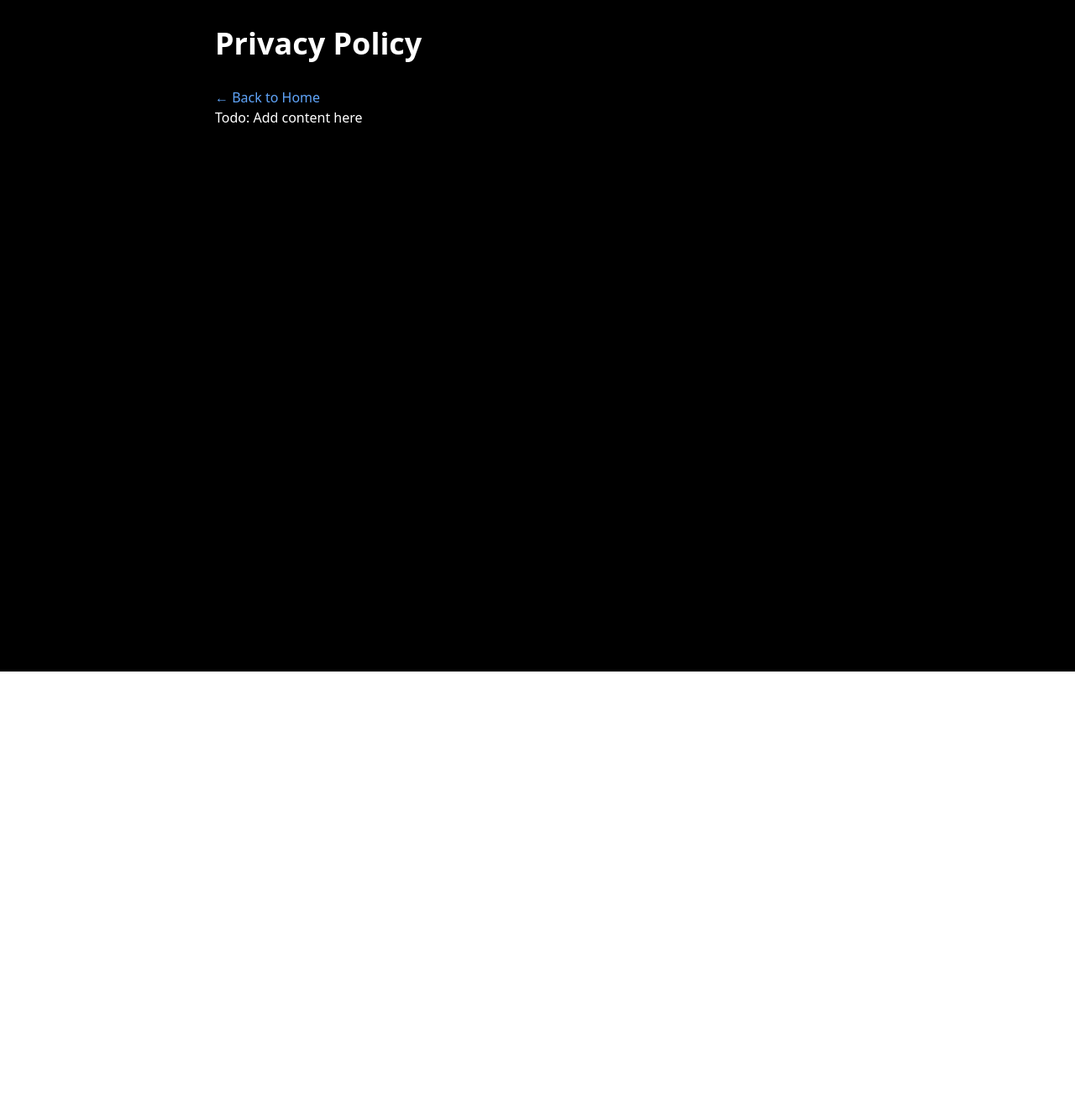
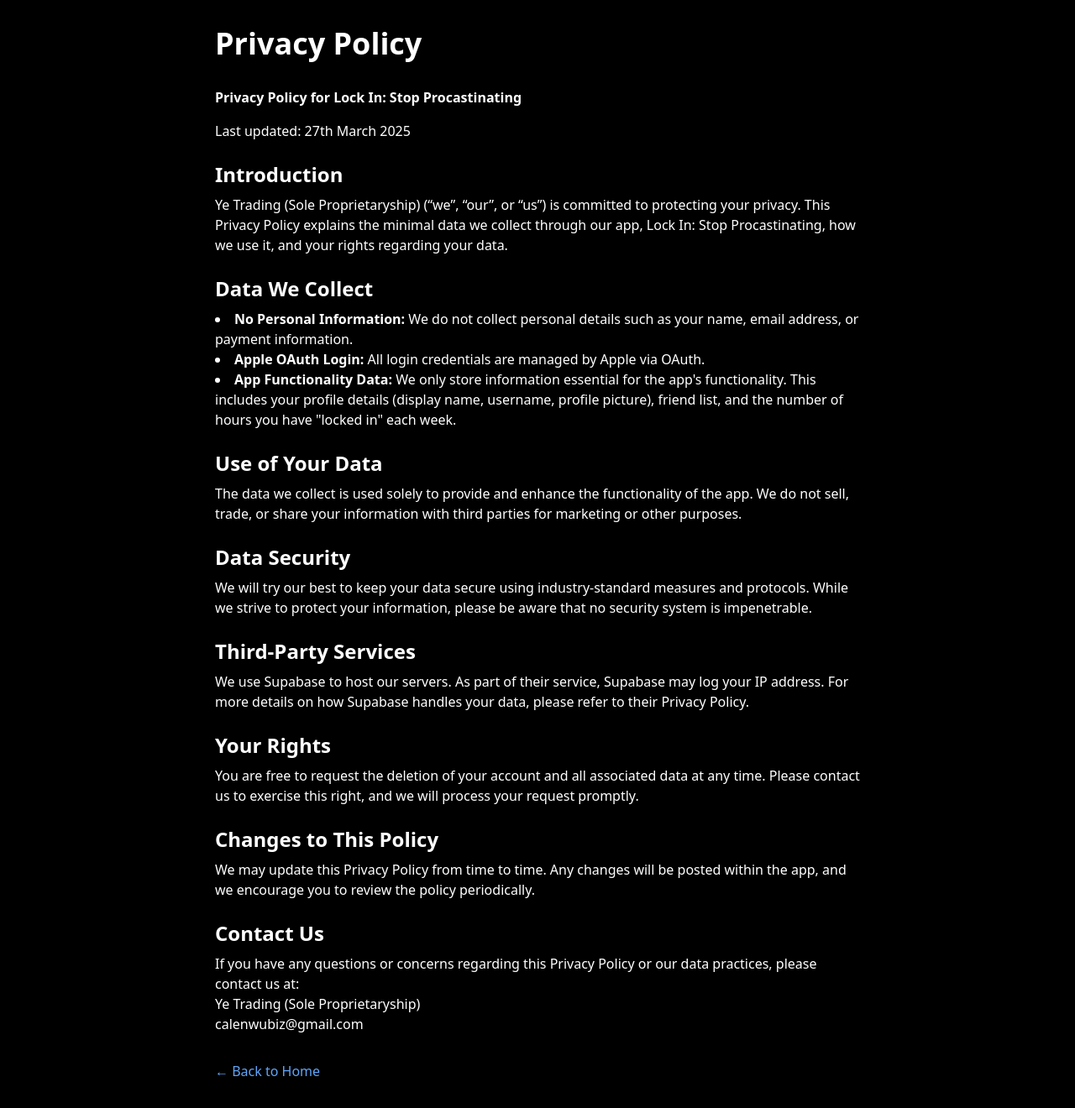
Before and after one commit to calenwu/lockin_page, a React (Vite) app: page /privacy-policy in a window 1280 px wide. Shown: the whole page at 84% size. Before the commit the page ends 800 px from the top, so only its background shows below. Built offline with nearby package versions, Linux system fonts and the light colour scheme.

Commit message:
tos, privacy

```diff
--- a/src/pages/PrivacyPolicy.tsx
+++ b/src/pages/PrivacyPolicy.tsx
@@ -7,13 +7,86 @@ export default function PrivacyPolicy() {
       <div className='max-w-3xl mx-auto'>
         <h1 className='text-4xl font-bold mb-8'>Privacy Policy</h1>
 
-        {/* Content will be added later */}
+        <p className='mb-4 font-bold'>
+          Privacy Policy for Lock In: Stop Procastinating
+        </p>
+        <p className='mb-4'>Last updated: 27th March 2025</p>
+
+        <h2 className='text-2xl font-bold mt-6 mb-2'>Introduction</h2>
+        <p className='mb-4'>
+          Ye Trading (Sole Proprietaryship) (“we”, “our”, or “us”) is committed
+          to protecting your privacy. This Privacy Policy explains the minimal
+          data we collect through our app, Lock In: Stop Procastinating, how we
+          use it, and your rights regarding your data.
+        </p>
+
+        <h2 className='text-2xl font-bold mt-6 mb-2'>Data We Collect</h2>
+        <ul className='list-disc list-inside mb-4'>
+          <li>
+            <strong>No Personal Information:</strong> We do not collect personal
+            details such as your name, email address, or payment information.
+          </li>
+          <li>
+            <strong>Apple OAuth Login:</strong> All login credentials are
+            managed by Apple via OAuth.
+          </li>
+          <li>
+            <strong>App Functionality Data:</strong> We only store information
+            essential for the app's functionality. This includes your profile
+            details (display name, username, profile picture), friend list, and
+            the number of hours you have "locked in" each week.
+          </li>
+        </ul>
+
+        <h2 className='text-2xl font-bold mt-6 mb-2'>Use of Your Data</h2>
+        <p className='mb-4'>
+          The data we collect is used solely to provide and enhance the
+          functionality of the app. We do not sell, trade, or share your
+          information with third parties for marketing or other purposes.
+        </p>
+
+        <h2 className='text-2xl font-bold mt-6 mb-2'>Data Security</h2>
+        <p className='mb-4'>
+          We will try our best to keep your data secure using industry-standard
+          measures and protocols. While we strive to protect your information,
+          please be aware that no security system is impenetrable.
+        </p>
+
+        <h2 className='text-2xl font-bold mt-6 mb-2'>Third-Party Services</h2>
+        <p className='mb-4'>
+          We use Supabase to host our servers. As part of their service,
+          Supabase may log your IP address. For more details on how Supabase
+          handles your data, please refer to their Privacy Policy.
+        </p>
+
+        <h2 className='text-2xl font-bold mt-6 mb-2'>Your Rights</h2>
+        <p className='mb-4'>
+          You are free to request the deletion of your account and all
+          associated data at any time. Please contact us to exercise this right,
+          and we will process your request promptly.
+        </p>
+
+        <h2 className='text-2xl font-bold mt-6 mb-2'>Changes to This Policy</h2>
+        <p className='mb-4'>
+          We may update this Privacy Policy from time to time. Any changes will
+          be posted within the app, and we encourage you to review the policy
+          periodically.
+        </p>
+
+        <h2 className='text-2xl font-bold mt-6 mb-2'>Contact Us</h2>
+        <p className='mb-4'>
+          If you have any questions or concerns regarding this Privacy Policy or
+          our data practices, please contact us at:
+          <br />
+          Ye Trading (Sole Proprietaryship)
+          <br />
+          calenwubiz@gmail.com
+        </p>
 
         <div className='mt-8'>
           <Link to='/' className='text-blue-400 hover:underline'>
             ← Back to Home
           </Link>
-          <div>Todo: Add content here</div>
         </div>
       </div>
     </div>
--- a/src/pages/TermsOfService.tsx
+++ b/src/pages/TermsOfService.tsx
@@ -7,7 +7,69 @@ export default function TermsOfService() {
       <div className='max-w-3xl mx-auto'>
         <h1 className='text-4xl font-bold mb-8'>Terms of Service</h1>
 
-        {/* Content will be added later */}
+        <p className='mb-4 font-bold'>
+          Terms of Service for Lock In: Stop Procastinating
+        </p>
+        <p className='mb-4'>Last updated: [Insert Date]</p>
+
+        <h2 className='text-2xl font-bold mt-6 mb-2'>1. Acceptance of Terms</h2>
+        <p className='mb-4'>
+          By using the Lock In: Stop Procastinating app, you agree to comply
+          with these Terms of Service. If you do not agree, please do not use
+          the app.
+        </p>
+
+        <h2 className='text-2xl font-bold mt-6 mb-2'>
+          2. User Responsibilities
+        </h2>
+        <p className='mb-4'>
+          We expect all users to engage respectfully with the app and each
+          other. Our app is designed to enhance your productivity, and a
+          positive environment is essential for everyone's success.
+        </p>
+
+        <h2 className='text-2xl font-bold mt-6 mb-2'>3. Prohibited Conduct</h2>
+        <ul className='list-disc list-inside mb-4'>
+          <li>
+            <strong>No Abuse or Spam:</strong> Do not abuse or spam the system
+            in any manner that disrupts the service for other users.
+          </li>
+          <li>
+            <strong>Respect Other Users:</strong> Be friendly and considerate.
+            Do not disturb or harass others.
+          </li>
+          <li>
+            <strong>Profile Picture Guidelines:</strong> It is strictly
+            forbidden to set inappropriate or illegal profile pictures. Any
+            content deemed offensive, explicit, or in violation of laws is not
+            permitted.
+          </li>
+        </ul>
+
+        <h2 className='text-2xl font-bold mt-6 mb-2'>4. Account Termination</h2>
+        <p className='mb-4'>
+          We reserve the right to terminate or suspend your account at any time,
+          with or without notice, if you violate these Terms of Service or if
+          your behavior is harmful to the community or the app.
+        </p>
+
+        <h2 className='text-2xl font-bold mt-6 mb-2'>
+          5. Changes to These Terms
+        </h2>
+        <p className='mb-4'>
+          We may update these Terms from time to time. Your continued use of the
+          app after changes constitutes your acceptance of the new terms.
+        </p>
+
+        <h2 className='text-2xl font-bold mt-6 mb-2'>6. Contact Us</h2>
+        <p className='mb-4'>
+          If you have any questions or concerns about these Terms of Service,
+          please contact:
+          <br />
+          Ye Trading (Sole Proprietaryship)
+          <br />
+          [Insert Contact Information]
+        </p>
 
         <div className='mt-8'>
           <Link to='/' className='text-blue-400 hover:underline'>
```
